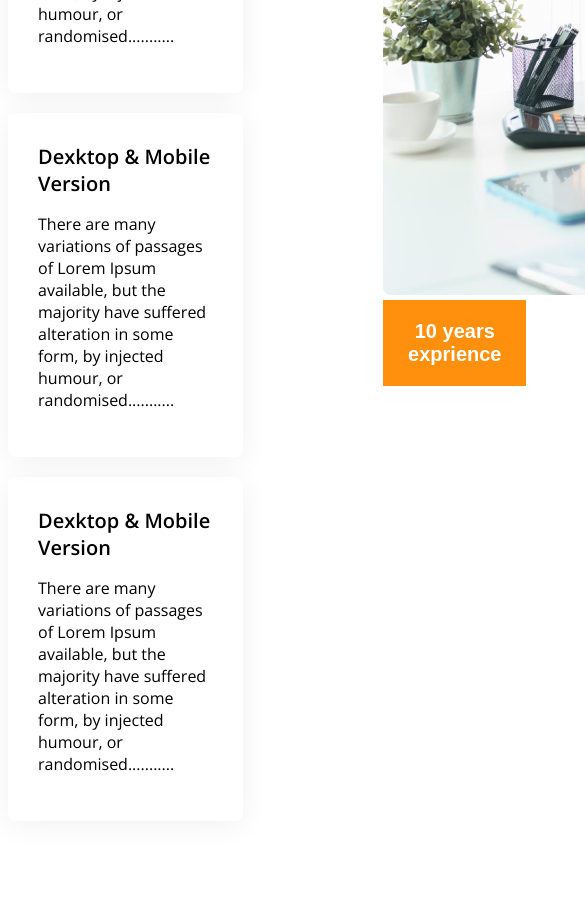
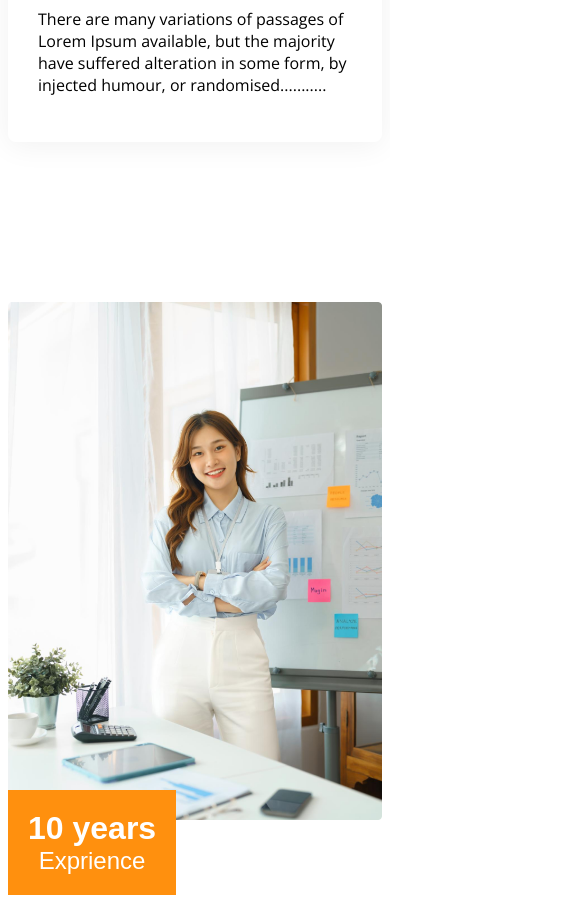
Before and after one commit to afjalhossan/g3-architect, a plain HTML site: page index.html in a window 390 px wide. Shown: the part 4316-5214 px from the top of the page, 585 px wide, since content can reach past the window. Drawn offline with nearby package versions, Linux system fonts and the light colour scheme.

Commit message:
Done responsive all section

```diff
--- a/index.html
+++ b/index.html
@@ -42,7 +42,7 @@
             </div>
         </section>
         <!-- Feature Section start -->
-         <section class="fetures">
+         <section class="fetures display-flex">
             <div>
                 <h3 id="section-feature-title" class="section-title">Features you will <br> love & enjoy</h3>
                 <p class="text-light-gray">There are many variations of passages of Lorem Ipsum available, but the majority have suffered alteration in some form, by injected humour, or randomised words which don't look even</p>
@@ -65,10 +65,10 @@
                     <p class="text-light-gray">There are many variations of passages of Lorem Ipsum available, but the majority have suffered alteration in some form, by injected humour, or randomised...........</p>
                  </div>
             </div>
-            <div>
+            <div class="feaured-archited">
                 <img src="images/architect.png" alt="">
-                <button class="btn-primary ex-badge"><span class="ex-year">10 years</span><br>
-                <span>exprience</span></button>
+                <button class="btn-primary" id="ex-badge"><span class="ex-year">10 years</span><br>
+                <span>Exprience</span></button>
             </div>
          </section>
         <!-- Some Facts -->
--- a/style/architect.css
+++ b/style/architect.css
@@ -113,11 +113,9 @@ main >section{
 
 /* Feature section related style */
 
-section.fetures {
-    display: flex;
-    gap: 140px;
+.fetures{
+  gap: 140px;
 }
-
 #section-feature-title{
   border-left: 5px solid #FF900E;
   padding-left: 20px;
@@ -134,6 +132,25 @@ section.fetures {
   padding: 30px;
   box-shadow: 0 4px 30px 0 rgba(0, 0, 0, 0.06);
 }
+#ex-badge{
+  padding: 45px 42px;
+  font-size: 1.5rem;
+  font-weight: 500;
+  margin-top: -100px;
+  margin-left: -100px;
+
+}
+
+.feaured-archited img{
+  width: 100%;
+}
+.ex-year{
+  font-size: 4rem;
+  font-weight: 700;
+}
+
+
+
 /* Some Fact Related style */
 .cards-container{
   display: grid;
@@ -184,12 +201,14 @@ section.fetures {
 @media screen and (max-width:576px) {
   .nav-links ,
   .navbar,
+  .fetures,
   .teams{
     flex-direction: column;
   }
   .team-image-container,
   .cards-container,
-  .sponsor-conpanies{
+  .sponsor-conpanies
+  {
     grid-template-columns: 1fr;
   }
   .cards-container{
@@ -203,6 +222,17 @@ section.fetures {
     justify-items: center;
     gap: 50px;
   }
+  #ex-badge{
+  padding: 20px;
+  font-size: 1.5rem;
+  margin-top: -35px;
+  margin-left: 0;
+}
+.ex-year{
+  font-size: 2rem;
+}
+
+
 
 }
 
```
